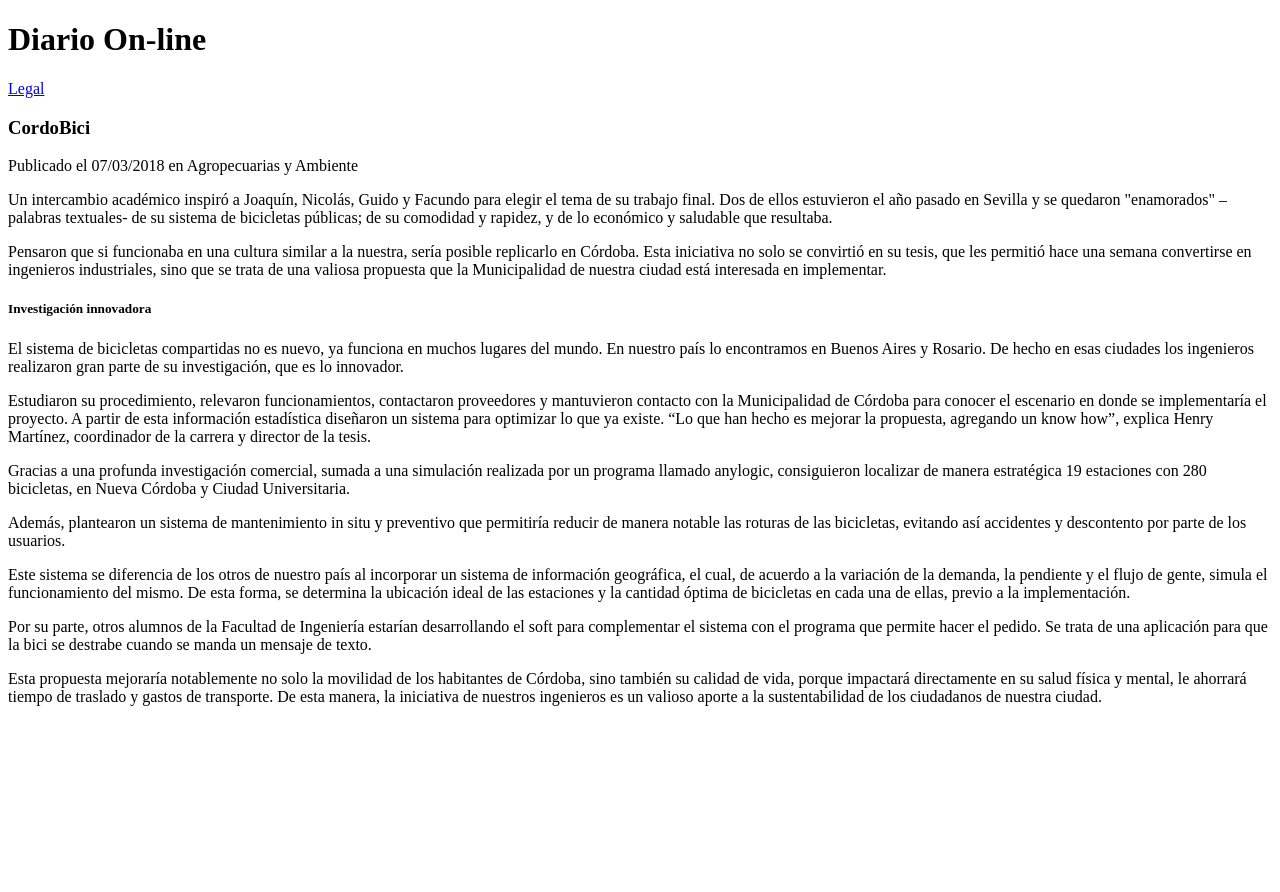
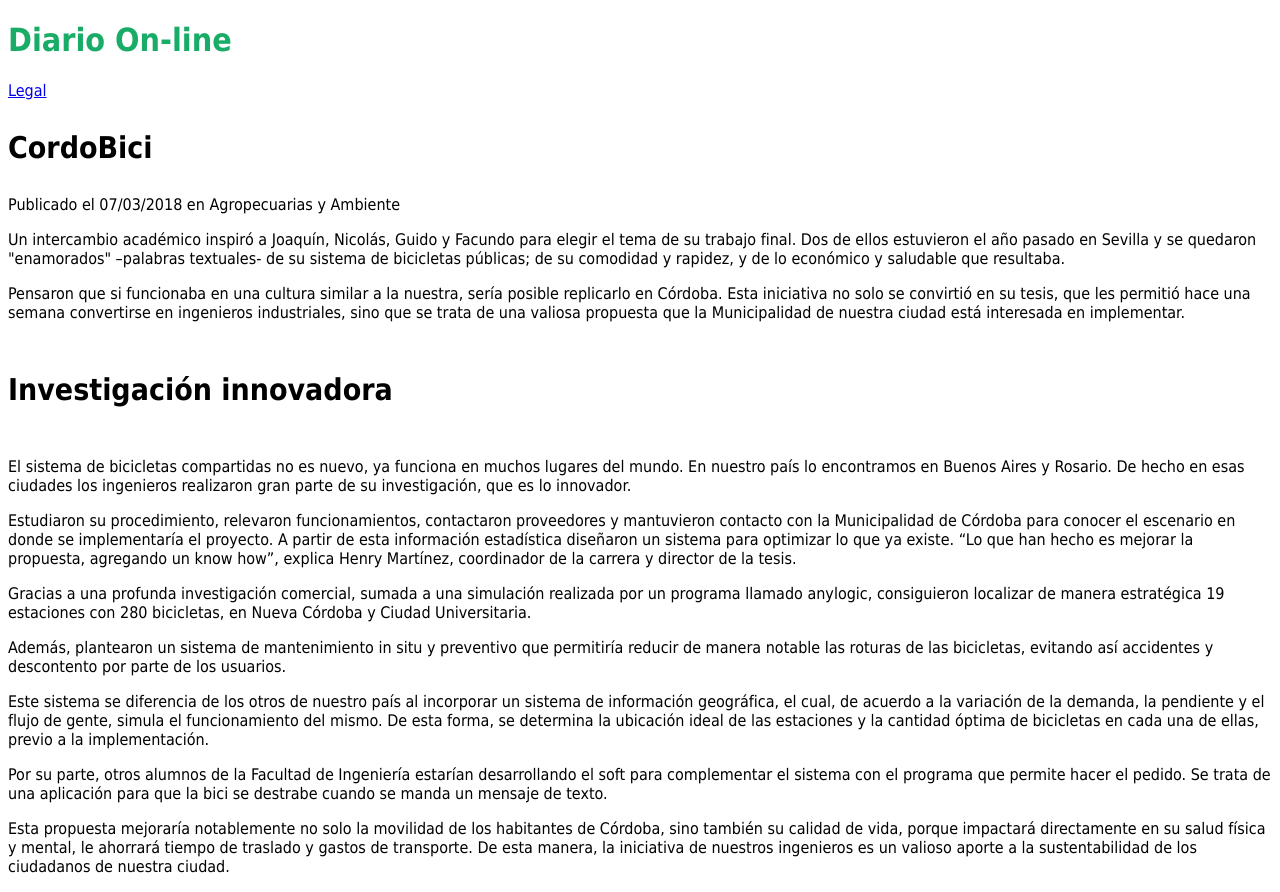
Before and after one commit to UCC-LabCompu2/ejercicios2023-delfisalinas, a plain HTML site: page Ejercicios-CSS/ej_columnas.html in a window 1280 px wide. Before the commit the page ends 800 px from the top, so only its background shows below. Drawn offline with Linux system fonts and the light colour scheme.

Commit message:
Se realizo el primer ejercicio de CSS

```diff
--- a/Ejercicios-CSS/ej_columnas.html
+++ b/Ejercicios-CSS/ej_columnas.html
@@ -3,15 +3,22 @@
 <head>
     <meta charset="UTF-8">
     <title>Ejercicio Columnas</title>
+    <style>
+        #tituloPrincipal{color: #19ac67;}
+
+        .tituloNoticia{font-size: 30px;}
+
+        body{font-family: Tahoma;}
+    </style>
 </head>
 <body>
 <!--Cree los estilos CSS necesarios para que el texto se visualice en 2 columnas-->
 <header>
-    <h1 id="tituloPrincipal">Diario On-line</h1>
+    <h1 id="tituloPrincipal" >Diario On-line</h1>
 </header>
 <a href="ej_leyes.html" target="_blank">Legal</a>
 <section>
-    <h3 class="tituloNoticia">CordoBici</h3>
+    <h3 class="tituloNoticia" >CordoBici</h3>
     Publicado el 07/03/2018 en Agropecuarias y Ambiente
     <article>
         <div>
```
